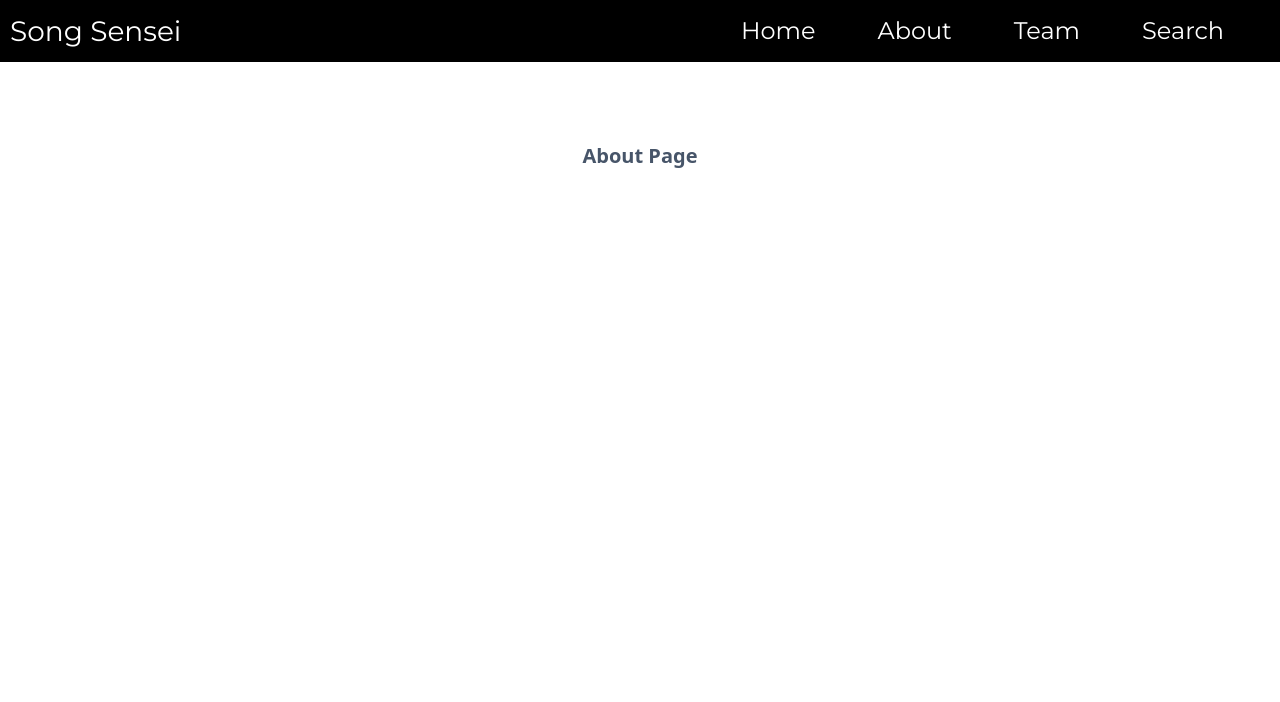
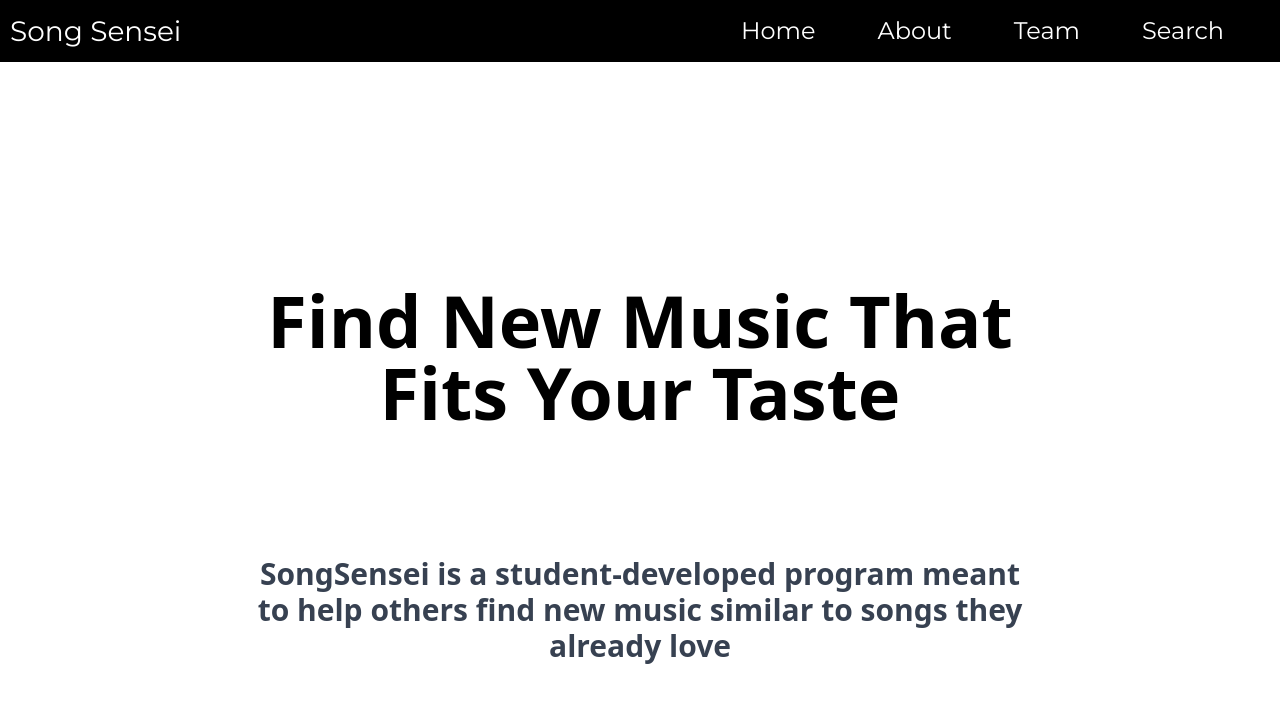
Before and after one commit to priyansh007/SongSensei, a React (Vite) app in the folder frontend/: page /about in a window 1280 px wide. Shown: the top 702 px of the page. Built offline with nearby package versions, Linux system fonts and the light colour scheme.

Commit message:
Start on About Page

```diff
--- a/frontend/src/pages/about.jsx
+++ b/frontend/src/pages/about.jsx
@@ -1,8 +1,15 @@
 function About() {
     return (
-        <h1 className="text-center text-xl font-bold text-slate-600 mt-20">
-						About Page
-				</h1>
+        <div className="flex flex-col items-center justify-center h-screen">
+            <div className="text-center max-w-3xl">
+                <h1 className="text-7xl font-bold text-black mt-1 mb-8">
+                    Find New Music That Fits Your Taste
+                </h1>
+                <h2 className="text-3xl font-bold text-gray-700 mt-32">
+                    SongSensei is a student-developed program meant to help others find new music similar to songs they already love
+                </h2>
+            </div>
+        </div>
     );
 }
 export default About;
```
